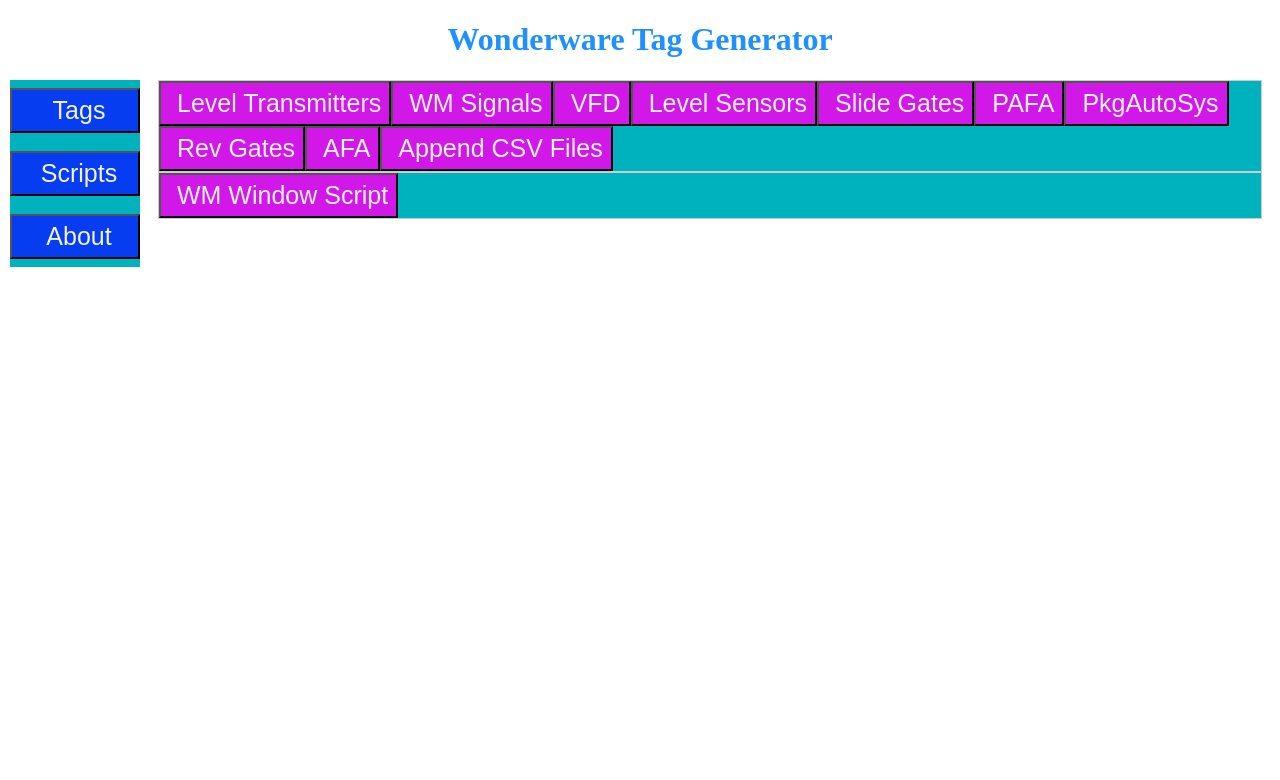
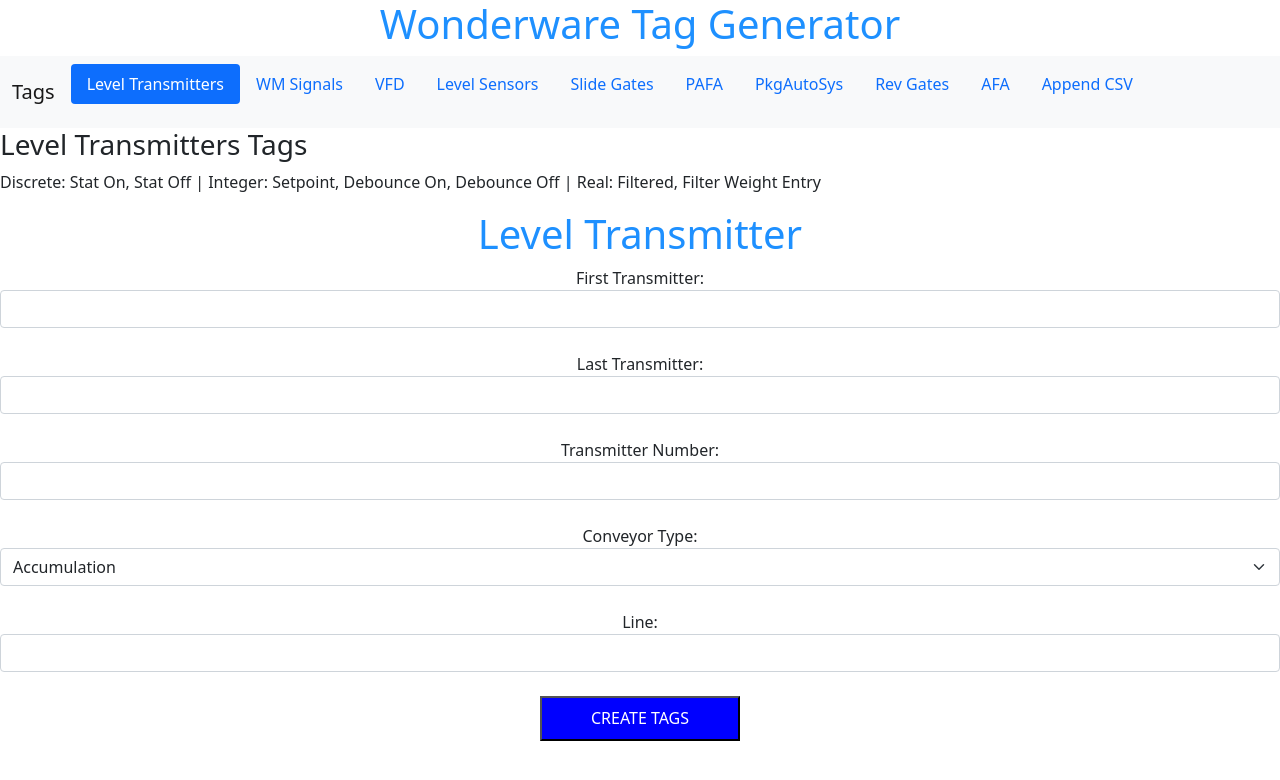
Before and after one commit to sebasalvarez13/ww-tag-generation, a Flask app: page / in a window 1280 px wide. Shown: the top 780 px of the page. Run offline with Flask 2, Linux system fonts and the light colour scheme.

Commit message:
Implemented bootstrap (forms)

```diff
--- a/templates/index.html
+++ b/templates/index.html
@@ -3,8 +3,10 @@
 <html>
 <head>
     <meta charset="utf-8" />
-    <link rel = "stylesheet" href = "static/tabs.css" type = "text/css"></link>
-    <link rel = "stylesheet" href = "static/sidebar.css" type = "text/css"></link>
+    <link href="https://cdn.jsdelivr.net/npm/bootstrap@5.0.1/dist/css/bootstrap.min.css" rel="stylesheet" integrity="sha384-+0n0xVW2eSR5OomGNYDnhzAbDsOXxcvSN1TPprVMTNDbiYZCxYbOOl7+AMvyTG2x" crossorigin="anonymous">
+
+    <link rel = "stylesheet" href = "/static/index.css" type = "text/css"></link>
+
 
 <center>
   <h1 style="color: DodgerBlue">Wonderware Tag Generator</h1>
@@ -13,289 +15,246 @@
 </head>
 
 <body>
-  <script type = "text/javascript" src="/static/tabs.js"></script>
-  <script type = "text/javascript" src="/static/sidebar.js"></script>
 
-  <!--script src="/static/tabs.js" charset="utf-8"></script-->
-  <div class="sidenav">
-    <button class="pagelinks" onclick="openPage(event, 'tagtabs')">Tags</button><br>
-    <button class="pagelinks" onclick="openPage(event, 'scripttabs')">Scripts</button><br>
-    <button href="/about">About</button>
-  </div>
+  <nav class="navbar navbar-expand-lg navbar-light bg-light">
+    <div class="container-fluid">
 
-  <!--main contains the tabs for the tags and the tab content-->
-  <div class="main">
+      <a class="navbar-brand" href="#">Tags</a>
+      <button class="navbar-toggler" type="button" data-bs-toggle="collapse" data-bs-target="#navbarSupportedContent" aria-controls="navbarSupportedContent" aria-expanded="false" aria-label="Toggle navigation">
+        <span class="navbar-toggler-icon"></span>
+      </button>
 
-    <div id="tagtabs" class="pagecontent">
-      <button class="tablinks" onclick="openTab(event, 'tab1')">Level Transmitters</button>
-      <button class="tablinks" onclick="openTab(event, 'tab2')">WM Signals</button>
-      <button class="tablinks" onclick="openTab(event, 'tab3')">VFD</button>
-      <button class="tablinks" onclick="openTab(event, 'tab4')">Level Sensors</button>
-      <button class="tablinks" onclick="openTab(event, 'tab5')">Slide Gates</button>
-      <button class="tablinks" onclick="openTab(event, 'tab6')">PAFA</button>
-      <button class="tablinks" onclick="openTab(event, 'tab7')">PkgAutoSys</button>
-      <button class="tablinks" onclick="openTab(event, 'tab8')">Rev Gates</button>
-      <button class="tablinks" onclick="openTab(event, 'tab9')">AFA</button>
-      <button class="tablinks" onclick="openTab(event, 'tab10')">Append CSV Files</button>
+      <div class="collapse navbar-collapse" id="navbarSupportedContent">
+        <!--ul class="navbar-nav me-auto mb-2 mb-lg-0"-->
+        <ul class="nav nav-pills mb-3" id="pills-tab" role="tablist">
+
+          <li class="nav-item" role="presentation">
+            <button class="nav-link active" id="pills-lt-tab" data-bs-toggle="pill" data-bs-target="#pills-lt" type="button" role="tab" aria-controls="pills-lt" aria-selected="true">Level Transmitters</button>
+          </li>
+
+          <li class="nav-item" role="presentation">
+            <button class="nav-link" id="pills-wm-tab" data-bs-toggle="pill" data-bs-target="#pills-wm" type="button" role="tab" aria-controls="pills-wm" aria-selected="false">WM Signals</button>
+          </li>
+
+          <li class="nav-item" role="presentation">
+            <button class="nav-link" id="pills-vfd-tab" data-bs-toggle="pill" data-bs-target="#pills-vfd" type="button" role="tab" aria-controls="pills-vfd" aria-selected="false">VFD</button>
+          </li>
+
+          <li class="nav-item" role="presentation">
+            <button class="nav-link" id="pills-ls-tab" data-bs-toggle="pill" data-bs-target="#pills-ls" type="button" role="tab" aria-controls="pills-ls" aria-selected="false">Level Sensors</button>
+          </li>
+
+          <li class="nav-item" role="presentation">
+            <button class="nav-link" id="pills-sg-tab" data-bs-toggle="pill" data-bs-target="#pills-sg" type="button" role="tab" aria-controls="pills-sg" aria-selected="false">Slide Gates</button>
+          </li>
+
+          <li class="nav-item" role="presentation">
+            <button class="nav-link" id="pills-pafa-tab" data-bs-toggle="pill" data-bs-target="#pills-pafa" type="button" role="tab" aria-controls="pills-pafa" aria-selected="false">PAFA</button>
+          </li>
+
+          <li class="nav-item" role="presentation">
+            <button class="nav-link" id="pills-pkgautosys-tab" data-bs-toggle="pill" data-bs-target="#pills-pkgautosys" type="button" role="tab" aria-controls="pills-pkgautosys" aria-selected="false">PkgAutoSys</button>
+          </li>
+
+          <li class="nav-item" role="presentation">
+            <button class="nav-link" id="pills-revgates-tab" data-bs-toggle="pill" data-bs-target="#pills-revgates" type="button" role="tab" aria-controls="pills-revgates" aria-selected="false">Rev Gates</button>
+          </li>
+
+          <li class="nav-item" role="presentation">
+            <button class="nav-link" id="pills-afa-tab" data-bs-toggle="pill" data-bs-target="#pills-afa" type="button" role="tab" aria-controls="pills-afa" aria-selected="false">AFA</button>
+          </li>
+
+          <li class="nav-item" role="presentation">
+            <button class="nav-link" id="pills-append-tab" data-bs-toggle="pill" data-bs-target="#pills-append" type="button" role="tab" aria-controls="pills-append" aria-selected="false">Append CSV</button>
+          </li>
+
+      </div>
     </div>
+  </nav>
 
-    <div id="scripttabs" class="pagecontent">
-      <button class="tablinks" onclick="openTab(event, 'script_tab1')">WM Window Script</button>
-    </div>
+  <div class="tab-content" id="pills-tabContent">
 
-
-
-    <div id="script_tab1" class="tabcontent">
-      <h3>WM Window Script</h3>
-      <p>Distribution, WF, Weigher, PAFA</p>
+    <div class="tab-pane fade show active" id="pills-lt" role="tabpanel" aria-labelledby="pills-lt-tab">
+      <h3>Level Transmitters Tags</h3>
+      <p>Discrete: Stat On, Stat Off | Integer: Setpoint, Debounce On, Debounce Off | Real: Filtered, Filter Weight Entry</p>
       <center>
-        <font color="black" size="4" style="font-family: avenir">
-          <h1 style="color: DodgerBlue">WM Window Script</h1>
-            <form action="/wmscripts" autocomplete="off" method = "POST" enctype="multipart/form-data">
-                First Module:<br> <input type="number" name="first_module" ><br><br>
-                Last Module:<br> <input type="number" name="last_module" ><br><br>
-                Transmitter Number:<br> <input type="number" name="transmitter_number" ><br><br>
+        <!--font color="black" size="4" style="font-family: avenir"-->
+          <h1 style="color: DodgerBlue">Level Transmitter</h1>
+            <form action="/lt" autocomplete="off" method = "POST" enctype="multipart/form-data">
+                First Transmitter:<br> <input type="number" class="form-control" name="first_transmitter" ><br>
+                Last Transmitter:<br> <input type="number" class="form-control" name="last_transmitter" ><br>
+                Transmitter Number:<br> <input type="number" class="form-control" name="transmitter_number" ><br>
                 Conveyor Type:<br>
-                  <select name="conveyor_type">
+                  <select class="form-select" aria-label="Default select example" name="conveyor_type">
                     <option value="Accumulation">Accumulation</option>
                     <option value="Transfer">Transfer</option>
                     <option value="Distribution">Distribution</option>
                     <option value="Weigher Feeder">Weigher Feeder</option>
                     <option value="Modulation">Modulation</option>
                   </select>
-                <br><br>
-                Line:<br> <input type="text" name="line"><br><br>
+                <br>
+                Line:<br> <input type="text" class="form-control" name="line"><br>
 
-                <button type="submit" style="background: blue; height: 45px; width: 200px; color: white; size: 5; font: oblique;">CREATE SCRIPTS</button>
+                <button type="submit" style="background: blue; height: 45px; width: 200px; color: white; size: 5; font: oblique;">CREATE TAGS</button>
             </form>
           </body>
-        </font>
       </center>
     </div>
 
+    <div class="tab-pane fade" id="pills-wm" role="tabpanel" aria-labelledby="pills-wm-tab">
+      <h3>Weigher Module Tags</h3>
+      <p>Discrete: Infeed Enable, Call For Product, Dump Confirm and Weigher Comms, Motor Fault | Integer: Line Select, Control Inactive | Real: Bag Speed, Bag Weight, Product Needed</p>
+      <center>
+          <h1 style="color: DodgerBlue">Weigher Modules</h1>
+            <form action="/wm" autocomplete="on" method = "POST" enctype="multipart/form-data">
+              First Module:<br> <input type="number" class="form-control" name="first_module" ><br>
+              Last Module:<br> <input type="number" class="form-control" name="last_module" ><br>
+              <button type="submit" style="background: blue; height: 45px; width: 200px; color: white; size: 5; font: oblique;">CREATE TAGS</button>
+            </form>
+          </body>
+      </center>
+    </div>
 
-
-  <!--Tab Content-->
-    <div id="tab1" class="tabcontent">
-      <h3>Level Transmitters</h3>
-      <p>Discrete: Stat On, Stat Off</p>
-      <p>Integer: Setpoint, Debounce On, Debounce Off</p>
-      <p>Real: Filtered, Filter Weight Entry</p>
+    <div class="tab-pane fade" id="pills-vfd" role="tabpanel" aria-labelledby="pills-vfd-tab">
+      <h3>VFD Tags</h3>
+      <p>Discrete: Disconnect, Fault Disconnect, Fault Communication, Fault Device, Fault Ready and Fault FailedForward | Integer: CSW, RunTmr, ForwardWdgTmr, Speed Ref, Max Frequency, Min Frequency</p>
       <center>
-        <font color="black" size="4" style="font-family: avenir">
-          <h1 style="color: DodgerBlue">Level Transmitter Tags</h1>
-            <form action="/lt" autocomplete="off" method = "POST" enctype="multipart/form-data">
-                First Transmitter:<br> <input type="number" name="first_transmitter" ><br><br>
-                Last Transmitter:<br> <input type="number" name="last_transmitter" ><br><br>
-                Transmitter Number:<br> <input type="number" name="transmitter_number" ><br><br>
+          <h1 style="color: DodgerBlue">VFD</h1>
+          <!--body bgcolor="white"-->
+            <form action="/vfd" autocomplete="on" method = "POST" enctype="multipart/form-data">
+                First VFD:<br> <input type="number" class="form-control" name="first_vfd" ><br>
+                Last VFD:<br> <input type="number" class="form-control" name="last_vfd" ><br>
                 Conveyor Type:<br>
-                  <select name="conveyor_type">
+                  <select class="form-select" aria-label="Default select example" name="conveyor_type">
                     <option value="Accumulation">Accumulation</option>
                     <option value="Transfer">Transfer</option>
                     <option value="Distribution">Distribution</option>
                     <option value="Weigher Feeder">Weigher Feeder</option>
                     <option value="Modulation">Modulation</option>
                   </select>
-                <br><br>
-                Line:<br> <input type="text" name="line"><br><br>
+                <br>
+                Line:<br> <input type="text" class="form-control" name="line"><br>
 
                 <button type="submit" style="background: blue; height: 45px; width: 200px; color: white; size: 5; font: oblique;">CREATE TAGS</button>
             </form>
           </body>
-        </font>
       </center>
+
     </div>
 
-
-    <div id="tab2" class="tabcontent">
-      <h3>Weigher Module Tags</h3>
-      <p>Discrete: Infeed Enable, Call For Product, Dump Confirm and Weigher Comms, Motor Fault</p>
-      <p>Integer: Line Select, Control Inactive</p>
-      <p>Real: Bag Speed, Bag Weight, Product Needed</p>
+    <div class="tab-pane fade" id="pills-ls" role="tabpanel" aria-labelledby="pills-ls-tab">
+      <h3>Level Sensors</h3>
+      <p>Discrete: Stat On, Stat Off | Integer: Debounce On, Debounce Off.</p>
       <center>
-        <font color="black" size="4" style="font-family: avenir">
-          <h1 style="color: DodgerBlue">Weigher Module Signals</h1>
-          <!--body bgcolor = "blue"-->
-            <form action="/wm" autocomplete="on" method = "POST" enctype="multipart/form-data">
-              First Module:<br> <input type="number" name="first_module" ><br><br>
-              Last Module:<br> <input type="number" name="last_module" ><br><br>
-              <button type="submit" style="background: blue; height: 45px; width: 200px; color: white; size: 5; font: oblique;">CREATE TAGS</button>
-            </form>
-          </body>
-        </font>
-      </center>
-    </div>
-
-
-    <div id="tab3" class="tabcontent">
-      <h3>VFD Tags</h3>
-      <p>Discrete: Disconnect, Fault Disconnect, Fault Communication, Fault Device, Fault Ready and Fault FailedForward</p>
-      <p>Integer: CSW, RunTmr, ForwardWdgTmr, Speed Ref, Max Frequency, Min Frequency </p>
-      <center>
-        <font color="black" size="4" style="font-family: avenir">
-          <h1 style="color: DodgerBlue">VFD Tags</h1>
-          <!--body bgcolor="white"-->
-            <form action="/vfd" autocomplete="on" method = "POST" enctype="multipart/form-data">
-                First VFD:<br> <input type="number" name="first_vfd" ><br><br>
-                Last VFD:<br> <input type="number" name="last_vfd" ><br><br>
+          <h1 style="color: DodgerBlue">Level Sensor</h1>
+            <form action="/ls" autocomplete="on" method = "POST" enctype="multipart/form-data">
+                First Sensor:<br> <input type="number" class="form-control" name="first_sensor"><br>
+                Last Sensor:<br> <input type="number" class="form-control" name="last_sensor"><br>
+                Sensor Number:<br> <input type="number" class="form-control" name="sensor_number"><br>
                 Conveyor Type:<br>
-                  <select name="conveyor_type">
+                  <select class="form-select" aria-label="Default select example" name="conveyor_type">
                     <option value="Accumulation">Accumulation</option>
                     <option value="Transfer">Transfer</option>
                     <option value="Distribution">Distribution</option>
                     <option value="Weigher Feeder">Weigher Feeder</option>
                     <option value="Modulation">Modulation</option>
                   </select>
-                <br><br>
-                Line:<br> <input type="text" name="line"><br><br>
+                <br>
+                Line:<br> <input type="text" class="form-control" name="line"><br>
 
                 <button type="submit" style="background: blue; height: 45px; width: 200px; color: white; size: 5; font: oblique;">CREATE TAGS</button>
             </form>
           </body>
-        </font>
       </center>
     </div>
 
-
-    <div id="tab4" class="tabcontent">
-      <h3>Level Sensors</h3>
-      <p>Discrete: Stat On, Stat Off. Integer: Debounce On, Debounce Off.</p>
+    <div class="tab-pane fade" id="pills-sg" role="tabpanel" aria-labelledby="pills-sg-tab">
+      <h3>Slide Gates</h3>
+      <p>Discrete: Auto PB, Manual Mode, Manual Close, Manual Open, Open</p>
       <center>
-        <font color="black" size="4" style="font-family: avenir">
-          <h1 style="color: DodgerBlue">Level Sensor Tags</h1>
-          <!--body bgcolor="white"-->
-            <form action="/ls" autocomplete="on" method = "POST" enctype="multipart/form-data">
-                First Sensor:<br> <input type="number" name="first_sensor" ><br><br>
-                Last Sensor:<br> <input type="number" name="last_sensor" ><br><br>
-                Sensor Number:<br> <input type="number" name="sensor_number" ><br><br>
+          <h1 style="color: DodgerBlue">Slide Gates</h1>
+            <form action="/sg" autocomplete="off" method = "POST" enctype="multipart/form-data">
+                First Gate:<br> <input type="number" class="form-control" name="first_gate" ><br>
+                Last Gate:<br> <input type="number" class="form-control" name="last_gate" ><br>
+                Gate Number:<br> <input type="number" class="form-control" name="gate_number" ><br>
                 Conveyor Type:<br>
-                  <select name="conveyor_type">
+                  <select class="form-select" aria-label="Default select example" name="conveyor_type">
                     <option value="Accumulation">Accumulation</option>
                     <option value="Transfer">Transfer</option>
                     <option value="Distribution">Distribution</option>
                     <option value="Weigher Feeder">Weigher Feeder</option>
                     <option value="Modulation">Modulation</option>
                   </select>
-                <br><br>
-                Line:<br> <input type="text" name="line"><br><br>
+                <br>
+                Line:<br> <input type="text" class="form-control" name="line"><br>
 
                 <button type="submit" style="background: blue; height: 45px; width: 200px; color: white; size: 5; font: oblique;">CREATE TAGS</button>
             </form>
           </body>
-        </font>
       </center>
     </div>
 
-    <div id="tab5" class="tabcontent">
-      <h3>Slide Gates</h3>
-      <p>Discrete: Auto PB, Manual Mode, Manual Close, Manual Open, Open</p>
+    <div class="tab-pane fade" id="pills-pafa" role="tabpanel" aria-labelledby="pills-pafa-tab">
+      <h3>PAFA Tags</h3>
+      <p>Discrete: Permissive, Suspended, Green Efficiency, Yellow Efficiency, Red Efficiency | Real: CV, PV, WF Trend</p>
       <center>
-        <font color="black" size="4" style="font-family: avenir">
-          <h1 style="color: DodgerBlue">Slide Gates Tags</h1>
-            <form action="/sg" autocomplete="off" method = "POST" enctype="multipart/form-data">
-                First Gate:<br> <input type="number" name="first_gate" ><br><br>
-                Last Gate:<br> <input type="number" name="last_gate" ><br><br>
-                Gate Number:<br> <input type="number" name="gate_number" ><br><br>
-                Conveyor Type:<br>
-                  <select name="conveyor_type">
-                    <option value="Accumulation">Accumulation</option>
-                    <option value="Transfer">Transfer</option>
-                    <option value="Distribution">Distribution</option>
-                    <option value="Weigher Feeder">Weigher Feeder</option>
-                    <option value="Modulation">Modulation</option>
-                  </select>
-                <!--/div-->
-                <br><br>
-                Line:<br> <input type="text" name="line"><br><br>
-
-                <button type="submit" style="background: blue; height: 45px; width: 200px; color: white; size: 5; font: oblique;">CREATE TAGS</button>
+          <h1 style="color: DodgerBlue">PAFA</h1>
+            <form action="/pafa" autocomplete="on" method = "POST" enctype="multipart/form-data">
+              First Module:<br> <input type="number" class="form-control name="first_module" ><br>
+              Last Module:<br> <input type="number" class="form-control name="last_module" ><br>
+              <button type="submit" style="background: blue; height: 45px; width: 200px; color: white; size: 5; font: oblique;">CREATE TAGS</button>
             </form>
           </body>
-        </font>
       </center>
     </div>
 
-
-    <div id="tab6" class="tabcontent">
-      <h3>PAFA Tags</h3>
-      <p>Discrete: Permissive, Suspended, Green Efficiency, Yellow Efficiency, Red Efficiency</p>
-      <p>Real: CV, PV, WF Trend</p>
-      <center>
-        <font color="black" size="4" style="font-family: avenir">
-          <h1 style="color: DodgerBlue">PAFA Tags</h1>
-          <!--body bgcolor = "blue"-->
-            <form action="/pafa" autocomplete="on" method = "POST" enctype="multipart/form-data">
-              First Module:<br> <input type="number" name="first_module" ><br><br>
-              Last Module:<br> <input type="number" name="last_module" ><br><br>
-              <button type="submit" style="background: blue; height: 45px; width: 200px; color: white; size: 5; font: oblique;">CREATE TAGS</button>
-            </form>
-          </body>
-        </font>
-      </center>
-    </div>
-
-
-    <div id="tab7" class="tabcontent">
+    <div class="tab-pane fade" id="pills-pkgautosys" role="tabpanel" aria-labelledby="pills-pkgautosys-tab">
       <h3>PkgAutoSys Tags</h3>
       <p>Integer: WeighMod, WeighMod_Gate</p>
       <center>
-        <font color="black" size="4" style="font-family: avenir">
-          <h1 style="color: DodgerBlue">PkgAutoSys Tags</h1>
-          <!--body bgcolor = "blue"-->
+          <h1 style="color: DodgerBlue">PkgAutoSys</h1>
             <form action="/pkgautosys" autocomplete="on" method = "POST" enctype="multipart/form-data">
-              First Module:<br> <input type="number" name="first_module" ><br><br>
-              Last Module:<br> <input type="number" name="last_module" ><br><br>
-              Line:<br> <input type="text" name="line"><br><br>
+              First Module:<br> <input type="number" class="form-control name="first_module" ><br>
+              Last Module:<br> <input type="number" class="form-control name="last_module" ><br>
+              Line:<br> <input type="text" class="form-control name="line"><br>
 
               <button type="submit" style="background: blue; height: 45px; width: 200px; color: white; size: 5; font: oblique;">CREATE TAGS</button>
             </form>
           </body>
-        </font>
       </center>
     </div>
 
-
-    <div id="tab8" class="tabcontent">
+    <div class="tab-pane fade" id="pills-revgates" role="tabpanel" aria-labelledby="pills-revgates-tab">
       <h3>Rev Gate Tags</h3>
-      <p>Integer: CMD, Fault, Status</p>
-      <p>Real: Angle Manual, MPM, Angle Stats, Product Available, Position SP, Product Hole</p>
+      <p>Integer: CMD, Fault, Status | Real: Angle Manual, MPM, Angle Stats, Product Available, Position SP, Product Hole</p>
       <center>
-        <font color="black" size="4" style="font-family: avenir">
           <h1 style="color: DodgerBlue">Rev Gates Tags</h1>
-          <!--body bgcolor = "blue"-->
             <form action="/revgates" autocomplete="on" method = "POST" enctype="multipart/form-data">
-              First Gate:<br> <input type="number" name="first_gate" ><br><br>
-              Last Gate:<br> <input type="number" name="last_gate" ><br><br>
-              Line:<br> <input type="text" name="line"><br><br>
+              First Gate:<br> <input type="number" class="form-control name="first_gate" ><br>
+              Last Gate:<br> <input type="number" class="form-control name="last_gate" ><br>
+              Line:<br> <input type="text" class="form-control name="line"><br>
 
               <button type="submit" style="background: blue; height: 45px; width: 200px; color: white; size: 5; font: oblique;">CREATE TAGS</button>
             </form>
           </body>
-        </font>
       </center>
     </div>
 
-
-    <div id="tab9" class="tabcontent">
+    <div class="tab-pane fade" id="pills-afa" role="tabpanel" aria-labelledby="pills-afa-tab">
       <h3>AFA Tags</h3>
-      <p>Integer: AccumFull Suspend, D1 Off Debounce/Suspend, MaxSpd Debounce/Suspend, Recir Time, Update Rate</p>
-      <p>Real: Coarse, Fine, CV, KD, KI, KP, M, Trends, SPN, PA</p>
+      <p>Integer: AccumFull Suspend, D1 Off Debounce/Suspend, MaxSpd Debounce/Suspend, Recir Time, Update Rate | Real: Coarse, Fine, CV, KD, KI, KP, M, Trends, SPN, PA</p>
       <center>
-        <font color="black" size="4" style="font-family: avenir">
           <h1 style="color: DodgerBlue">AFA Tags</h1>
-          <!--body bgcolor = "blue"-->
             <form action="/afa" autocomplete="on" method = "POST" enctype="multipart/form-data">
-              Line:<br> <input type="text" name="line"><br><br>
+              Line:<br> <input type="text" class="form-control name="line"><br>
 
               <button type="submit" style="background: blue; height: 45px; width: 200px; color: white; size: 5; font: oblique;">CREATE TAGS</button>
             </form>
           </body>
-        </font>
       </center>
     </div>
 
-
-    <div id="tab10" class="tabcontent">
+    <div class="tab-pane fade" id="pills-append" role="tabpanel" aria-labelledby="pills-append-tab">
       <h3>Append CSV Files</h3>
       <p>This will combine all the created tags into a single csv file that you can DB load.</p>
       <form method="POST" action="/appendtags">
@@ -306,6 +265,8 @@
     </div>
 
   </div>
+
+  <script src="https://cdn.jsdelivr.net/npm/bootstrap@5.0.1/dist/js/bootstrap.bundle.min.js" integrity="sha384-gtEjrD/SeCtmISkJkNUaaKMoLD0//ElJ19smozuHV6z3Iehds+3Ulb9Bn9Plx0x4" crossorigin="anonymous"></script>
 </body>
 
 </html>
```
